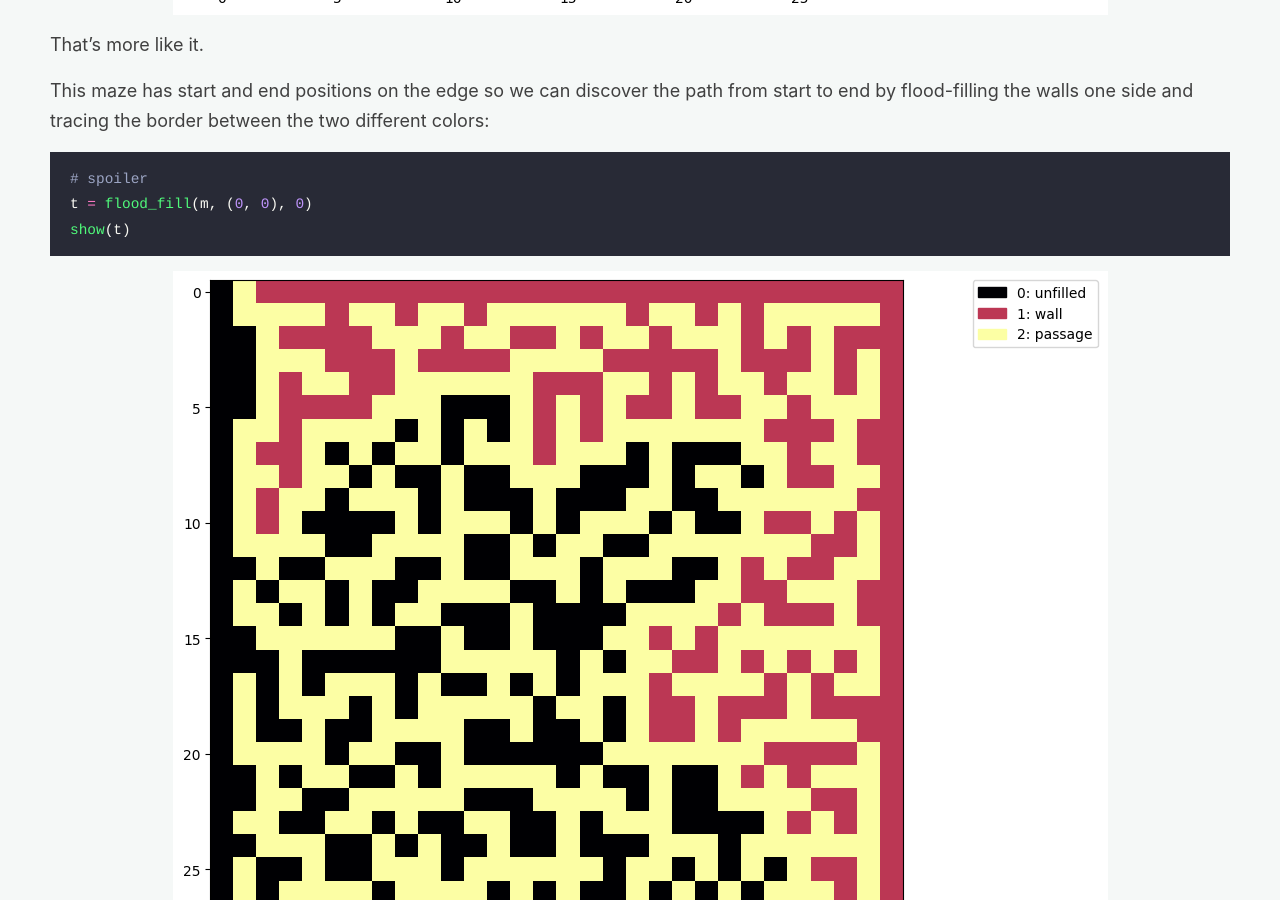
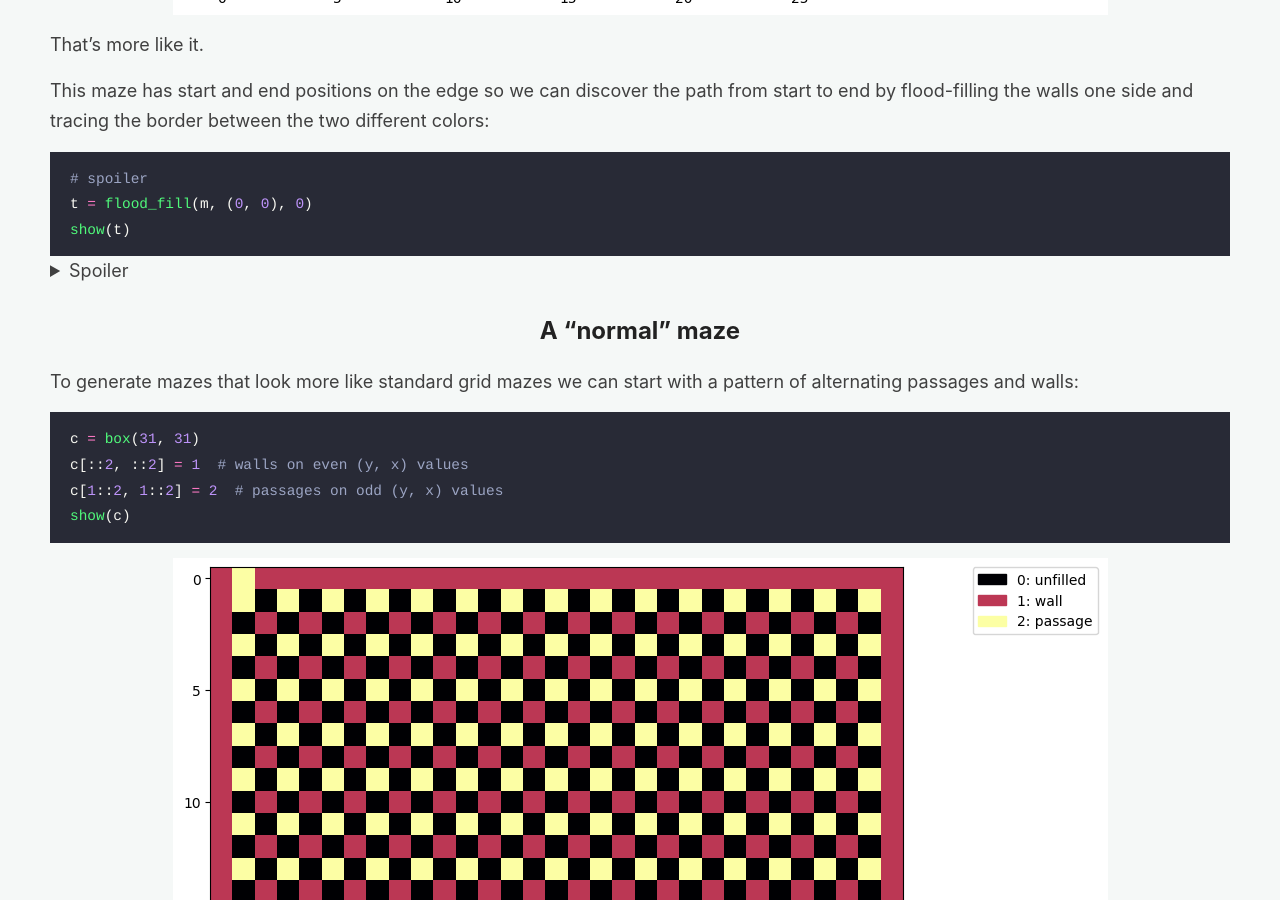
Before and after one commit to wardi/wardi.github.io, a Jekyll site: the page built from _pages/flood-fill-mazes.md, in a window 1280 px wide and 900 px high, scrolled down 9991 px. Built offline with Jekyll 4.4.1, drawn with Linux system fonts in a browser that asks for light colours.

Commit message:
spoiler tag

````diff
--- a/_pages/flood-fill-mazes.md
+++ b/_pages/flood-fill-mazes.md
@@ -301,7 +301,9 @@ t = flood_fill(m, (0, 0), 0)
 show(t)
 ```
 
+<details><summary>Spoiler</summary>
 <img src="/images/maze3-solved.png" alt="solution to maze generated with maze3 algorithm">
+</details>
 
 ## A "normal" maze
 
````
